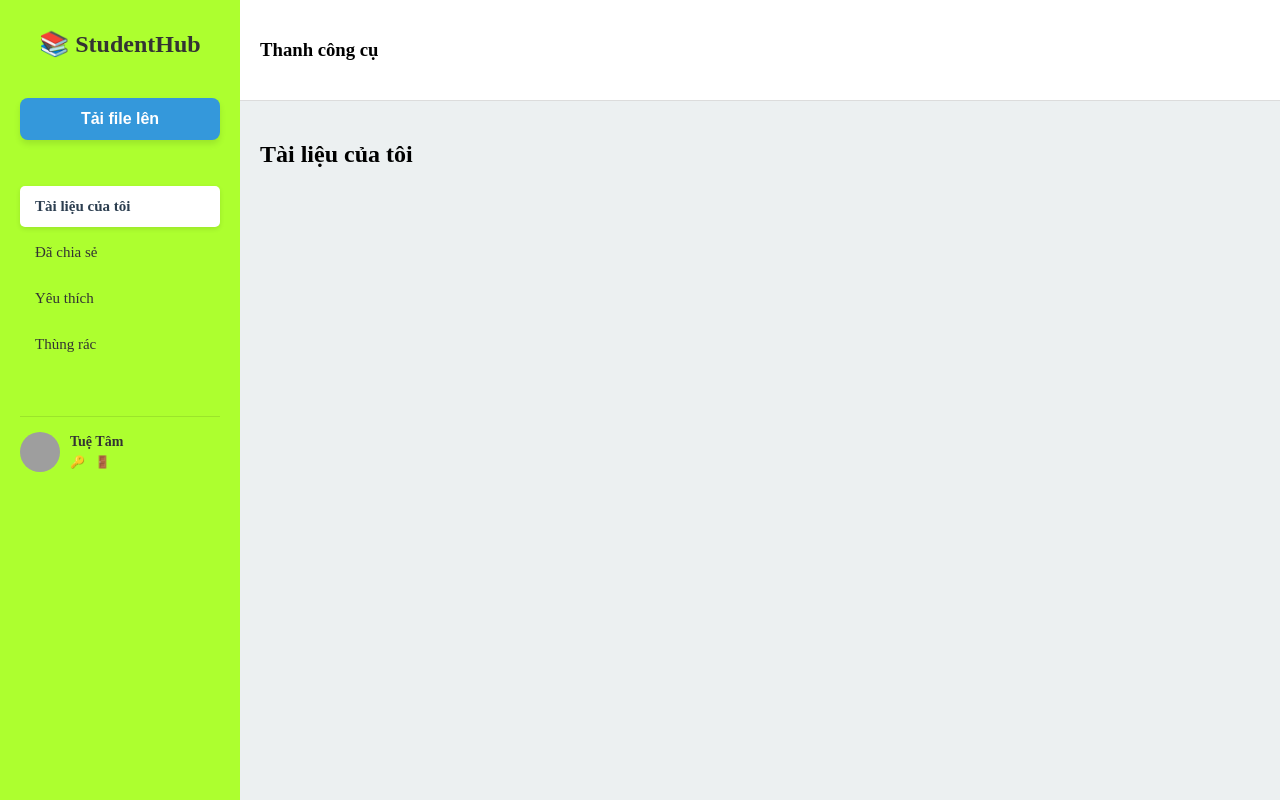
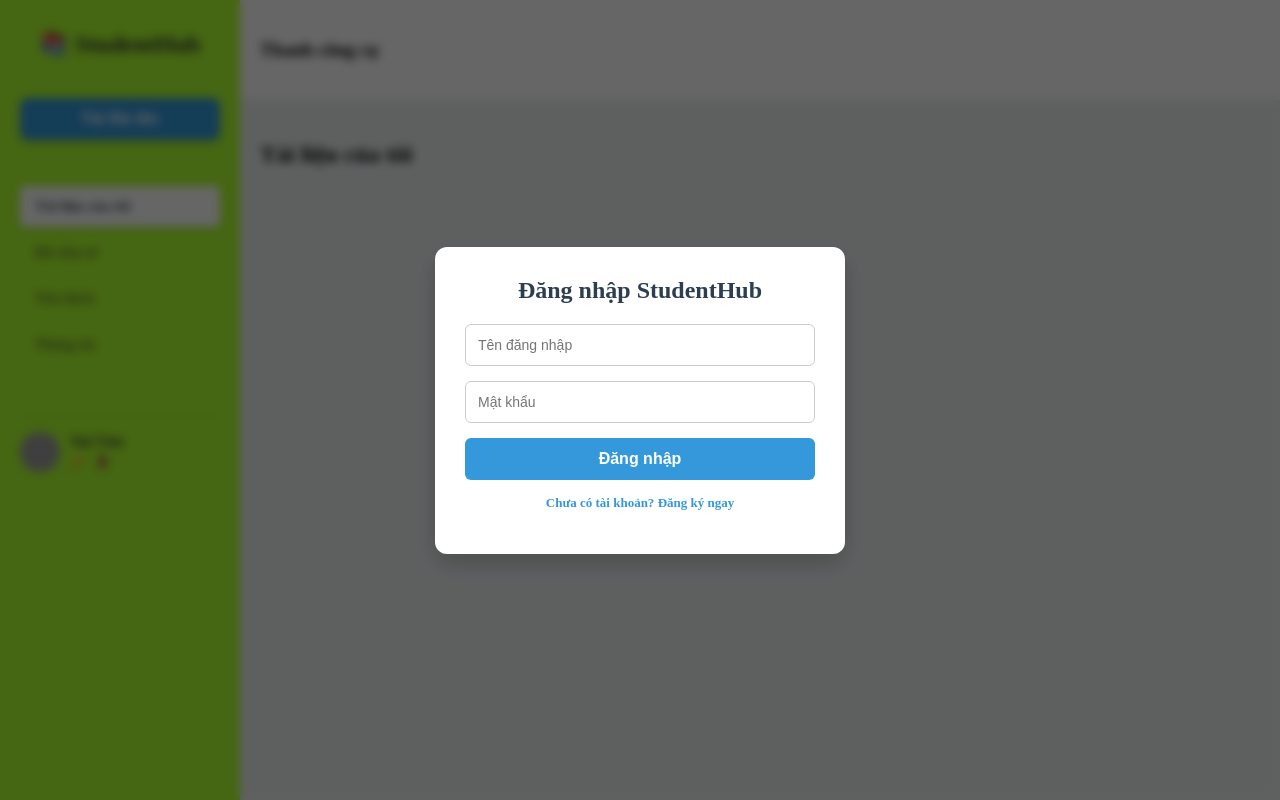
Before and after one commit to tam-08/student-resource-hub, a website: page index.html in a window 1280 px wide. Drawn offline with Linux system fonts and the light colour scheme; no server answers; grey boxes are pictures that could not be loaded.

Commit message:
Tạo màn hình Đăng nhập/ Đăng ký

```diff
--- a/index.html
+++ b/index.html
@@ -26,7 +26,8 @@
 
                 <!-- THÊM KHU VỰC NÀY VÀO CUỐI SIDEBAR -->
                 <div class="user-profile">
-                    <img src="https://ui-avatars.com/api/?name=Tuệ+Tâm&background=random" alt="Avatar" class="user-avatar">
+                    <img src="https://ui-avatars.com/api/?name=Tuệ+Tâm&background=random" alt="Avatar"
+                        class="user-avatar">
                     <div class="user-info">
                         <span class="user-name">Tuệ Tâm</span>
                         <div class="user-actions">
@@ -61,6 +62,36 @@
             </div>
         </div>
     </div>
+
+    <!-- MÀN HÌNH ĐĂNG NHẬP / ĐĂNG KÝ (Overlay) -->
+    <!-- MÀN HÌNH ĐĂNG NHẬP / ĐĂNG KÝ (Overlay) -->
+    <div id="auth-modal" class="auth-modal">
+        <div class="auth-box">
+            <h2 id="auth-title">Đăng nhập StudentHub</h2>
+
+            <!-- Form 1: Đăng nhập (Hiện mặc định) -->
+            <form id="login-form">
+                <input type="text" id="login-username" placeholder="Tên đăng nhập" required>
+                <input type="password" id="login-password" placeholder="Mật khẩu" required>
+                <button type="submit" class="btn-primary">Đăng nhập</button>
+            </form>
+
+            <!-- Form 2: Đăng ký (Ẩn mặc định) -->
+            <form id="register-form" style="display: none;">
+                <input type="text" id="reg-username" placeholder="Tên đăng nhập" required>
+                <input type="password" id="reg-password" placeholder="Mật khẩu" required>
+                <input type="password" id="reg-confirm-password" placeholder="Xác nhận mật khẩu" required>
+                <button type="submit" class="btn-primary">Tạo tài khoản</button>
+            </form>
+
+            <!-- Nút chuyển đổi qua lại -->
+            <p class="auth-switch">
+                <span id="switch-text-prompt">Chưa có tài khoản? </span>
+                <!-- BẮT BUỘC phải có đoạn id="switch-auth-btn" này nhé -->
+                <span id="switch-auth-btn">Đăng ký ngay</span>
+            </p>
+        </div>
+    </div>
     <script src="script.js"> </script>
 </body>
 
--- a/script.js
+++ b/script.js
@@ -79,3 +79,32 @@ function loadFiles() {
 
 // Gọi hàm này ngay khi trang web vừa tải xong để nó hiện file ra luôn
 loadFiles();
+
+// --- LOGIC CHUYỂN ĐỔI ĐĂNG NHẬP / ĐĂNG KÝ ---
+const loginForm = document.getElementById('login-form');
+const registerForm = document.getElementById('register-form');
+const authTitle = document.getElementById('auth-title');
+const switchAuthBtn = document.getElementById('switch-auth-btn');
+const switchTextPrompt = document.getElementById('switch-text-prompt');
+
+let isLoginMode = true; // Biến ghi nhớ trạng thái đang ở màn hình nào
+
+switchAuthBtn.addEventListener('click', () => {
+    isLoginMode = !isLoginMode; // Lật ngược trạng thái
+
+    if (isLoginMode) {
+        // Chuyển về màn hình Đăng nhập
+        authTitle.innerText = 'Đăng nhập StudentHub';
+        loginForm.style.display = 'flex';
+        registerForm.style.display = 'none';
+        switchTextPrompt.innerText = 'Chưa có tài khoản? ';
+        switchAuthBtn.innerText = 'Đăng ký ngay';
+    } else {
+        // Chuyển sang màn hình Đăng ký
+        authTitle.innerText = 'Đăng ký Tài khoản mới';
+        loginForm.style.display = 'none';
+        registerForm.style.display = 'flex';
+        switchTextPrompt.innerText = 'Đã có tài khoản? ';
+        switchAuthBtn.innerText = 'Đăng nhập ngay';
+    }
+});
--- a/style.css
+++ b/style.css
@@ -162,3 +162,81 @@ body {
     cursor: pointer;
     font-size: 12px;
 }
+
+/* --- GIAO DIỆN ĐĂNG NHẬP / ĐĂNG KÝ --- */
+.auth-modal {
+    position: fixed;
+    top: 0; left: 0; width: 100%; height: 100%;
+    background: rgba(0, 0, 0, 0.6);
+    display: flex; /* Đổi thành none bằng JS khi đăng nhập xong */
+    justify-content: center;
+    align-items: center;
+    z-index: 1000;
+    backdrop-filter: blur(5px);
+}
+
+.auth-box {
+    background: white;
+    padding: 30px;
+    border-radius: 12px;
+    width: 350px;
+    box-shadow: 0 10px 25px rgba(0,0,0,0.2);
+    text-align: center;
+}
+
+.auth-box h2 {
+    margin-top: 0;
+    color: #2c3e50;
+    margin-bottom: 20px;
+}
+
+/* Gộp chung CSS cho cả form đăng nhập và đăng ký */
+#login-form, #register-form {
+    display: flex;
+    flex-direction: column;
+    gap: 15px;
+}
+
+#login-form input, #register-form input {
+    padding: 12px;
+    border: 1px solid #ccc;
+    border-radius: 6px;
+    font-size: 14px;
+    outline: none;
+}
+
+#login-form input:focus, #register-form input:focus {
+    border-color: #3498db;
+}
+
+.btn-primary {
+    background: #3498db;
+    color: white;
+    padding: 12px;
+    border: none;
+    border-radius: 6px;
+    font-size: 16px;
+    font-weight: bold;
+    cursor: pointer;
+    transition: 0.2s;
+}
+
+.btn-primary:hover {
+    background: #2980b9;
+}
+
+.auth-switch {
+    margin-top: 15px;
+    font-size: 13px;
+    color: #666;
+}
+
+.auth-switch span {
+    color: #3498db;
+    font-weight: bold;
+    cursor: pointer;
+}
+
+.auth-switch span:hover {
+    text-decoration: underline;
+}
```
Also changed, not shown: uploads/Furina.png (deleted).
